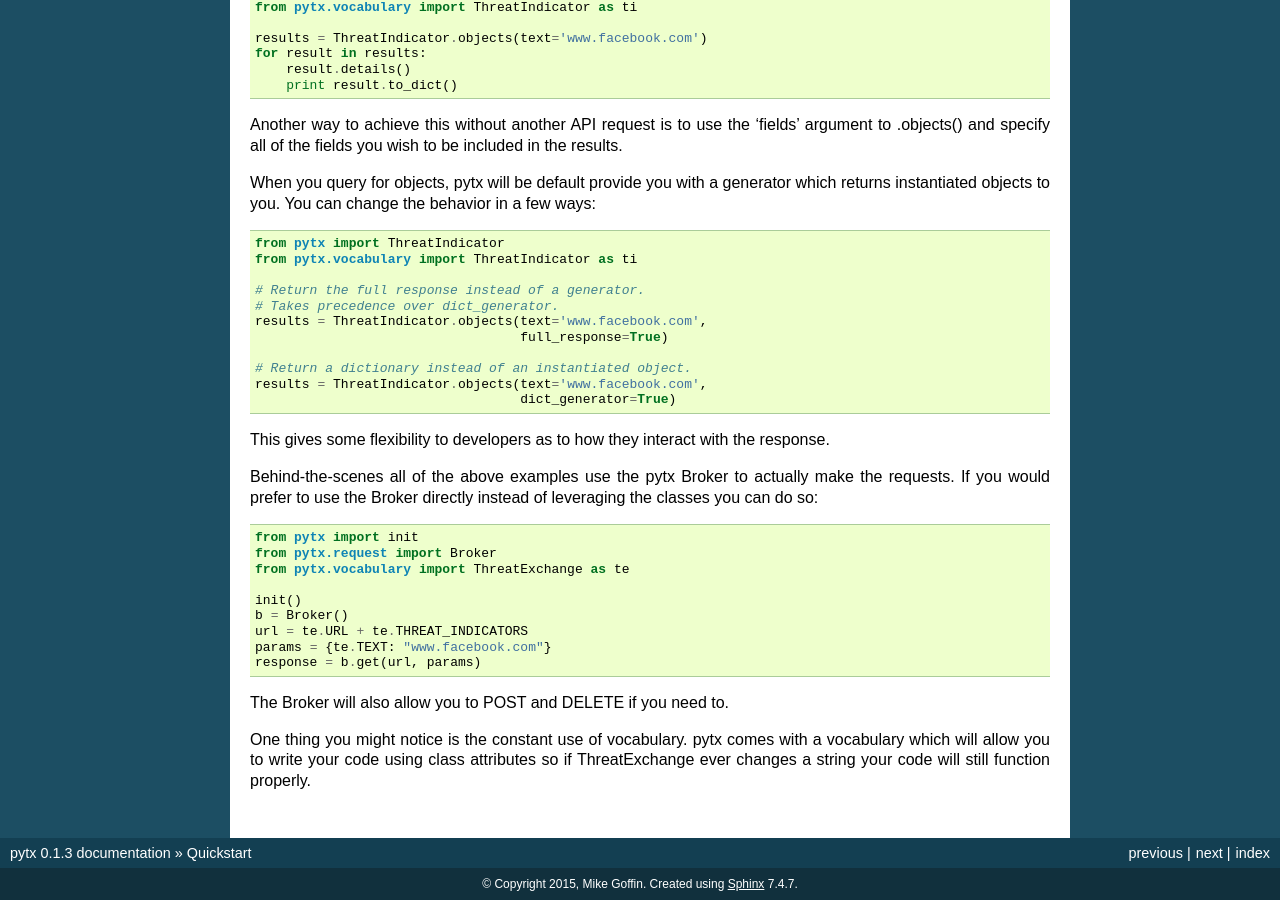
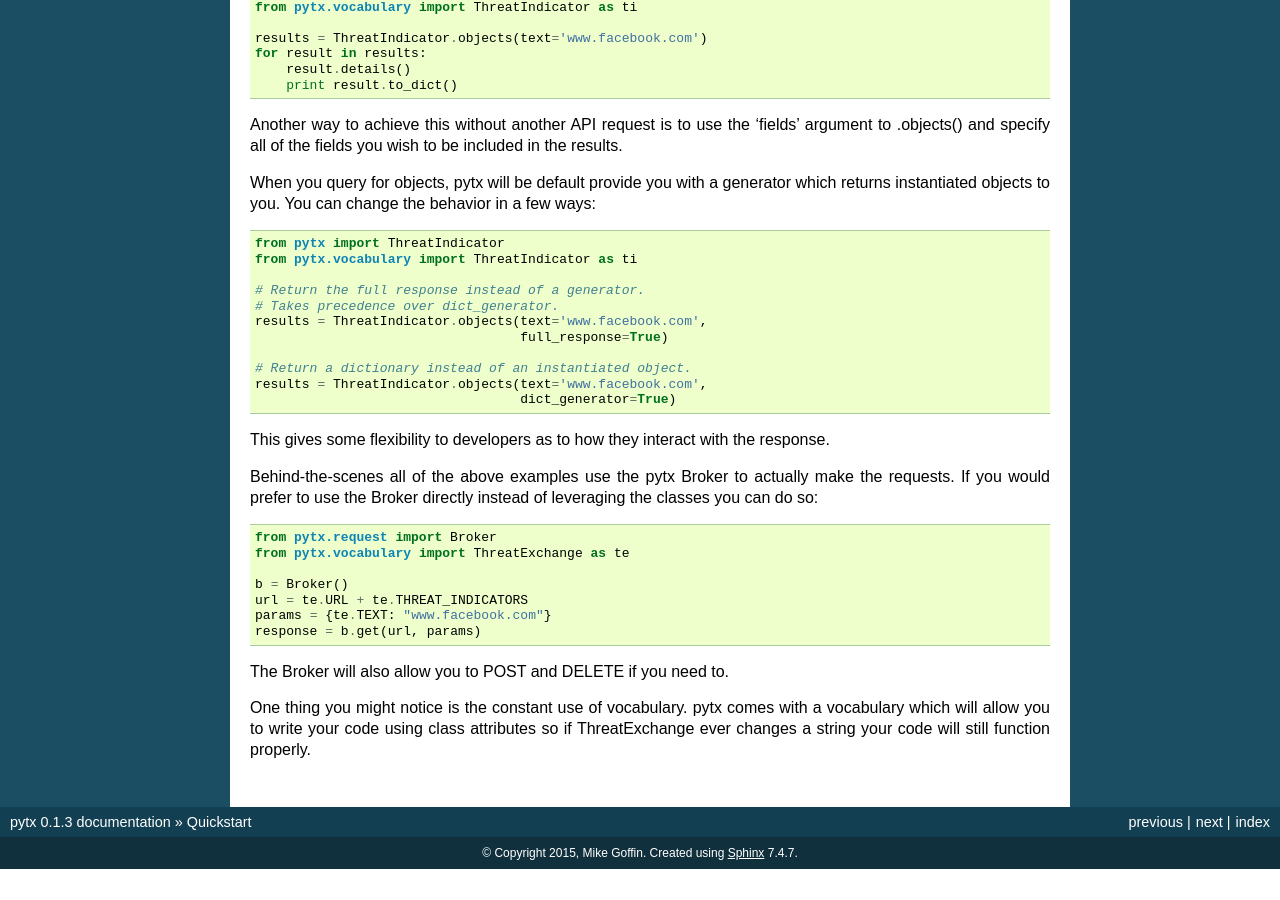
Before and after one commit to facebook/ThreatExchange, a Sphinx documentation site: the page built from pytx/docs/quickstart.rst, in a window 1280 px wide and 900 px high, scrolled down 1358 px. Built offline with Sphinx 7.4.7, drawn with Linux system fonts in a browser that asks for light colours; after the commit the page ends 2227 px from its top, so only the background shows below that.

Commit message:
One of the examples in quickstart can skip calling pytx.access_token.init

```diff
--- a/pytx/docs/quickstart.rst
+++ b/pytx/docs/quickstart.rst
@@ -128,11 +128,9 @@ leveraging the classes you can do so:
 
 .. code-block :: python
 
-   from pytx import init
    from pytx.request import Broker
    from pytx.vocabulary import ThreatExchange as te
 
-   init()
    b = Broker()
    url = te.URL + te.THREAT_INDICATORS
    params = {te.TEXT: "www.facebook.com"}
```
